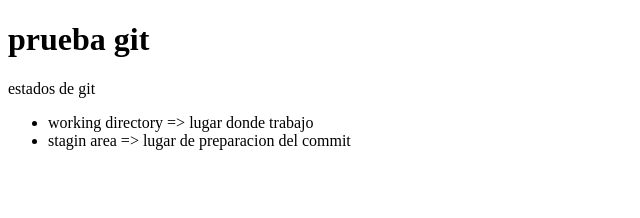
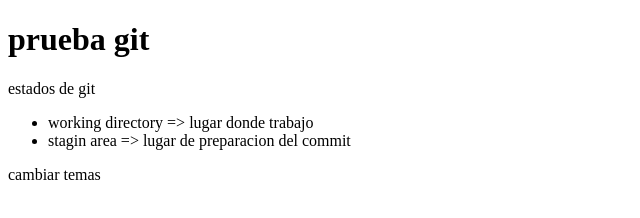
Before and after one commit to cardenasmaximiliano/aprendemos-git, a plain HTML site: page index.html in a window 1280 px wide. Shown: the whole page, without its empty margins (0-640 px from the left). Drawn offline with Linux system fonts and the light colour scheme.

Commit message:
cambios en el index

```diff
--- a/index.html
+++ b/index.html
@@ -12,5 +12,8 @@
         <li>working directory => lugar donde trabajo</li>
         <li>stagin area => lugar de preparacion del commit </li>
     </ul>
+    <section>
+        <p>cambiar temas</p>
+    </section>
 </body>
 </html>
```
